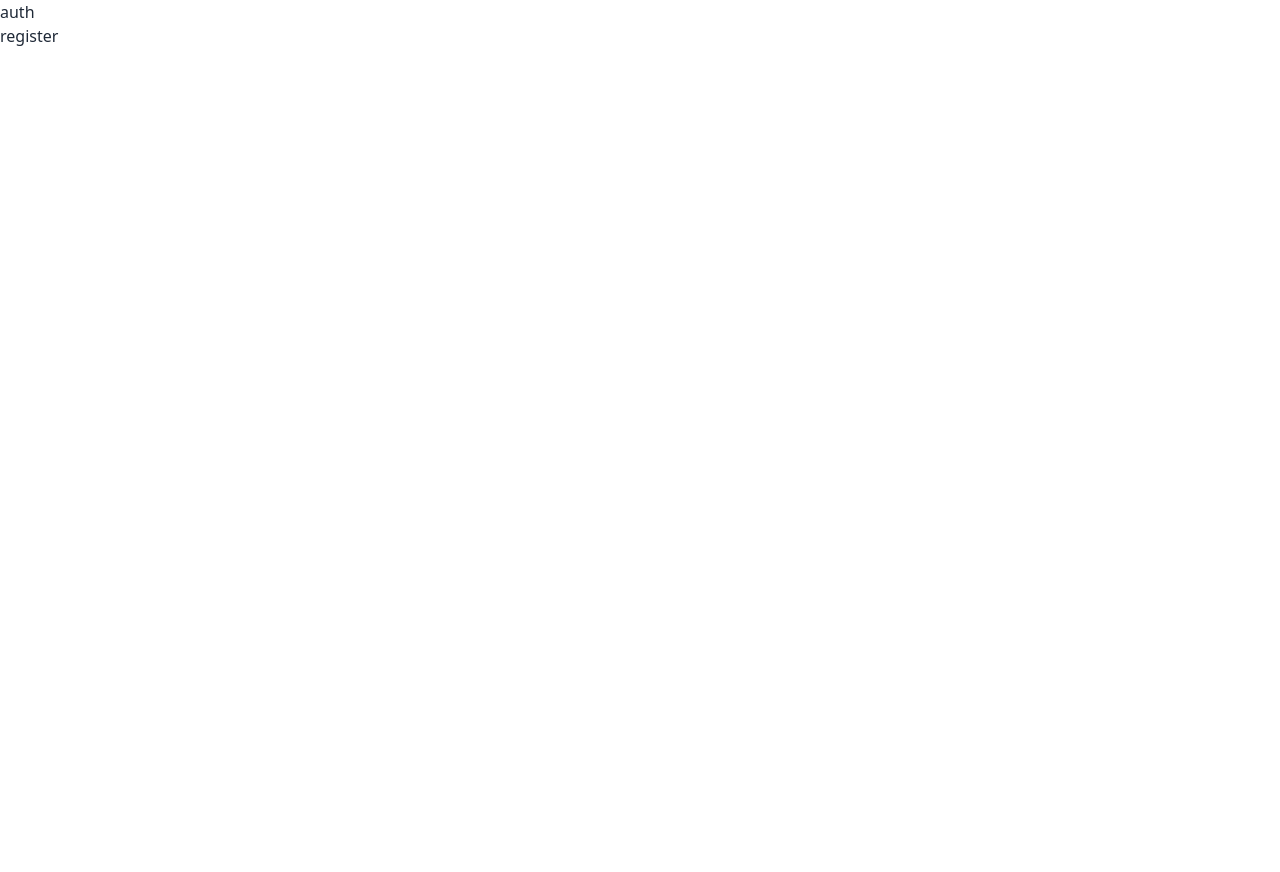
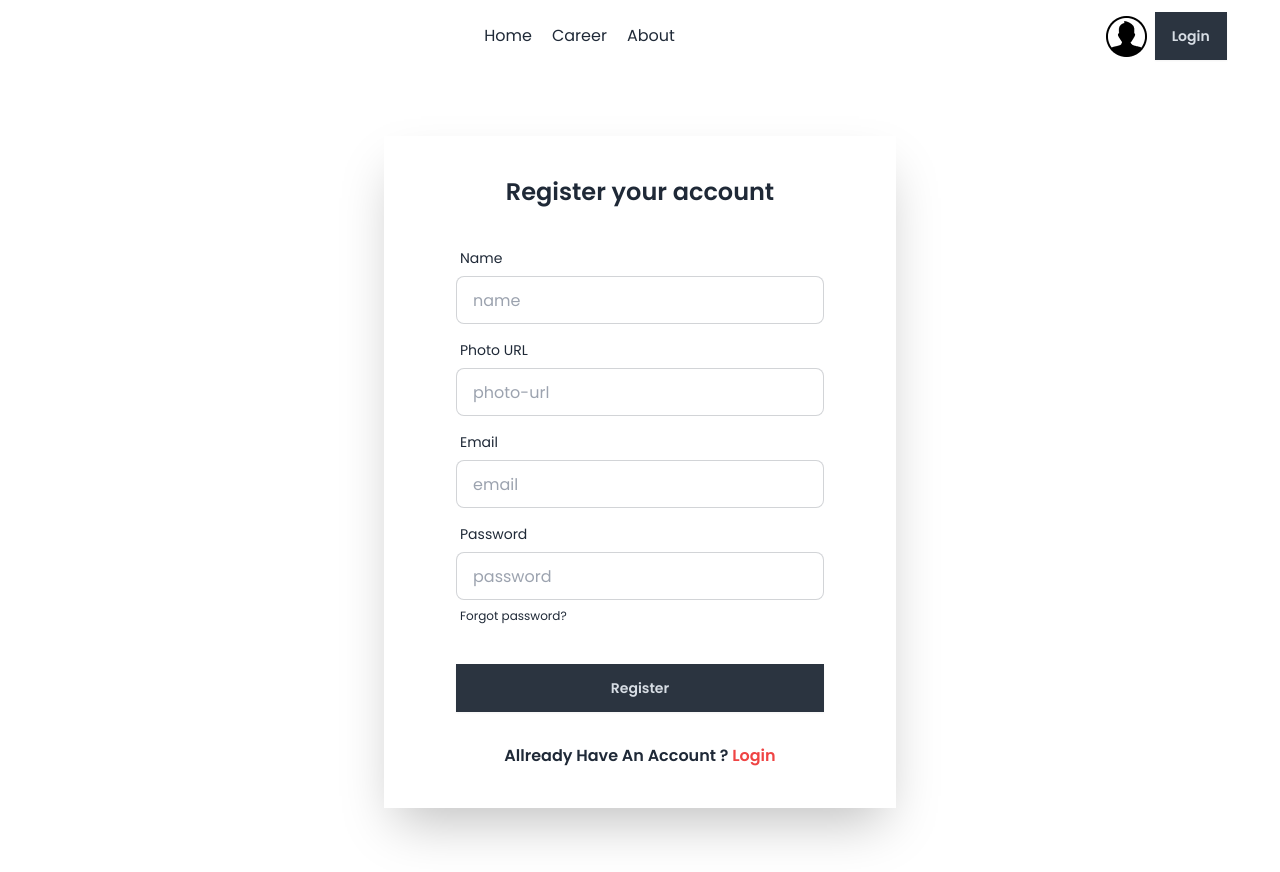
Before and after one commit to shoyonp/dragon-news-code, a React (Vite) app: page /auth/register in a window 1280 px wide. Before the commit the page ends 800 px from the top, so only its background shows below. Built offline with nearby package versions, Linux system fonts and the light colour scheme.

Commit message:
login and registration from done

```diff
--- a/src/layouts/AuthLayout.jsx
+++ b/src/layouts/AuthLayout.jsx
@@ -1,10 +1,13 @@
 import React from 'react';
 import { Outlet } from 'react-router-dom';
+import Navbar from '../components/Navbar';
 
 const AuthLayout = () => {
     return (
-        <div>
-            auth
+        <div className='font-poppins bg-[#FFFFFF]'>
+            <header className='py-3 w-11/12 mx-auto'>
+                <Navbar></Navbar>
+            </header>
             <Outlet></Outlet>
         </div>
     );
--- /dev/null
+++ b/src/page/Login.jsx
@@ -0,0 +1,47 @@
+import React from "react";
+import { Link } from "react-router-dom";
+
+const Login = () => {
+  return (
+    <div className="min-h-screen flex justify-center items-center">
+      <div className="card bg-base-100 w-full max-w-lg shrink-0 shadow-2xl rounded-none p-10">
+        <h2 className="text-2xl font-semibold text-center">Login your account</h2>
+        <form className="card-body">
+          <div className="form-control">
+            <label className="label">
+              <span className="label-text">Email</span>
+            </label>
+            <input
+              type="email"
+              placeholder="email"
+              className="input input-bordered"
+              required
+            />
+          </div>
+          <div className="form-control">
+            <label className="label">
+              <span className="label-text">Password</span>
+            </label>
+            <input
+              type="password"
+              placeholder="password"
+              className="input input-bordered"
+              required
+            />
+            <label className="label">
+              <a href="#" className="label-text-alt link link-hover">
+                Forgot password?
+              </a>
+            </label>
+          </div>
+          <div className="form-control mt-6">
+            <button className="btn btn-neutral rounded-none">Login</button>
+          </div>
+        </form>
+        <p className="text-center font-semibold">Dont’t Have An Account ? <Link className="text-red-500" to="/auth/register">Register</Link></p>
+      </div>
+    </div>
+  );
+};
+
+export default Login;
--- /dev/null
+++ b/src/page/Register.jsx
@@ -0,0 +1,79 @@
+import { Link } from "react-router-dom";
+
+const Register = () => {
+  return (
+    <div className="min-h-screen flex justify-center items-center">
+      <div className="card bg-base-100 w-full max-w-lg shrink-0 shadow-2xl rounded-none p-10">
+        <h2 className="text-2xl font-semibold text-center">
+          Register your account
+        </h2>
+        <form className="card-body">
+          {/* name input */}
+          <div className="form-control">
+            <label className="label">
+              <span className="label-text">Name</span>
+            </label>
+            <input
+              type="text"
+              placeholder="name"
+              className="input input-bordered"
+              required
+            />
+          </div>
+          {/* photo input */}
+          <div className="form-control">
+            <label className="label">
+              <span className="label-text">Photo URL</span>
+            </label>
+            <input
+              type="text"
+              placeholder="photo-url"
+              className="input input-bordered"
+              required
+            />
+          </div>
+          {/* email input */}
+          <div className="form-control">
+            <label className="label">
+              <span className="label-text">Email</span>
+            </label>
+            <input
+              type="email"
+              placeholder="email"
+              className="input input-bordered"
+              required
+            />
+          </div>
+          {/* passworsd input */}
+          <div className="form-control">
+            <label className="label">
+              <span className="label-text">Password</span>
+            </label>
+            <input
+              type="password"
+              placeholder="password"
+              className="input input-bordered"
+              required
+            />
+            <label className="label">
+              <a href="#" className="label-text-alt link link-hover">
+                Forgot password?
+              </a>
+            </label>
+          </div>
+          <div className="form-control mt-6">
+            <button className="btn btn-neutral rounded-none">Register</button>
+          </div>
+        </form>
+        <p className="text-center font-semibold">
+          Allready Have An Account ?{" "}
+          <Link className="text-red-500" to="/auth/login">
+            Login
+          </Link>
+        </p>
+      </div>
+    </div>
+  );
+};
+
+export default Register;
--- a/src/routes/router.jsx
+++ b/src/routes/router.jsx
@@ -2,6 +2,8 @@
 import HomeLayout from "../layouts/HomeLayout";
 import CategoryNews from "../page/CategoryNews";
 import AuthLayout from "../layouts/AuthLayout";
+import Login from "../page/Login";
+import Register from "../page/Register";
 
 const router = createBrowserRouter([
   {
@@ -32,11 +34,11 @@
     children: [
       {
         path: "/auth/login",
-        element: <h2>login</h2>,
+        element: <Login></Login>,
       },
       {
         path: "/auth/register",
-        element: <h2>register</h2>,
+        element: <Register></Register>,
       },
     ],
   },
```
